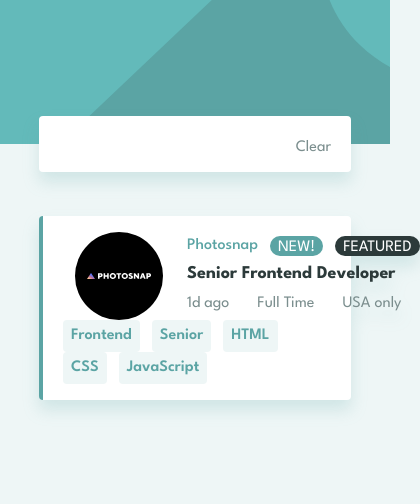
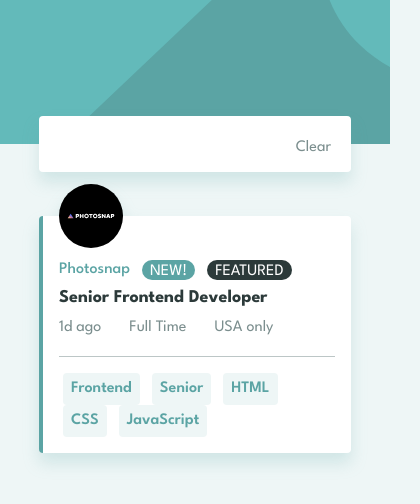
Before and after one commit to aweliego/job-listings, a React (Vite) app: page / in a window 390 px wide. Shown: the top 504 px of the page, 420 px wide, since content can reach past the window. Built offline with nearby package versions, Linux system fonts and the light colour scheme.

Commit message:
Finish styling Listing card on mobile

```diff
--- a/src/components/Listing.tsx
+++ b/src/components/Listing.tsx
@@ -3,14 +3,14 @@
 const Listing = () => {
 
     return (
-        <article className='flex flex-wrap sm:flex-row sm:justify-between sm: items-center w-11/12 sm:w-4/5 mx-auto mt-4 p-4 bg-white rounded drop-shadow-lg border-l-4 border-l-cyan-primary cursor-pointer'>
-            <div className='flex items-center'>
+        <article className='flex flex-wrap sm:flex-row sm:justify-between sm:items-center w-11/12 sm:w-4/5 mx-auto mt-4 p-4 bg-white rounded drop-shadow-lg border-l-4 border-l-cyan-primary cursor-pointer'>
+            <div className='md:flex md:flex-row md:items-center relative'>
                 {/* Company image */}
-                <img src={Photosnap} alt="" className='mr-6 ml-4' />
+                <img src={Photosnap} alt='company logo' className='md:mr-6 md:ml-4 w-16 md:w-[5.5rem] absolute -translate-y-12 md:static md:-translate-y-0' />
 
                 <div className='flex flex-col gap-1'>
                     {/* Company name */}
-                    <div className='flex gap-x-3 items-center leading-none'>
+                    <div className='flex gap-x-3 items-center leading-none mt-7 md:mt-0'>
                         <p className='text-cyan-primary font-medium'>Photosnap</p>
                         {/* Badges */}
                         <span className='badge bg-cyan-primary '>NEW!</span>
@@ -28,8 +28,9 @@
                     </div>
                 </div>
             </div>
+
             {/* Divider on mobile */}
-            <div className='sm:hidden w-full h-px bg-cyan-dark opacity-50 my-4'></div>
+            <div className='lg:hidden w-full h-px bg-cyan-dark opacity-50 my-4'></div>
 
             {/* Filters */}
             <div className='flex flex-wrap gap-x-1 '>
```
